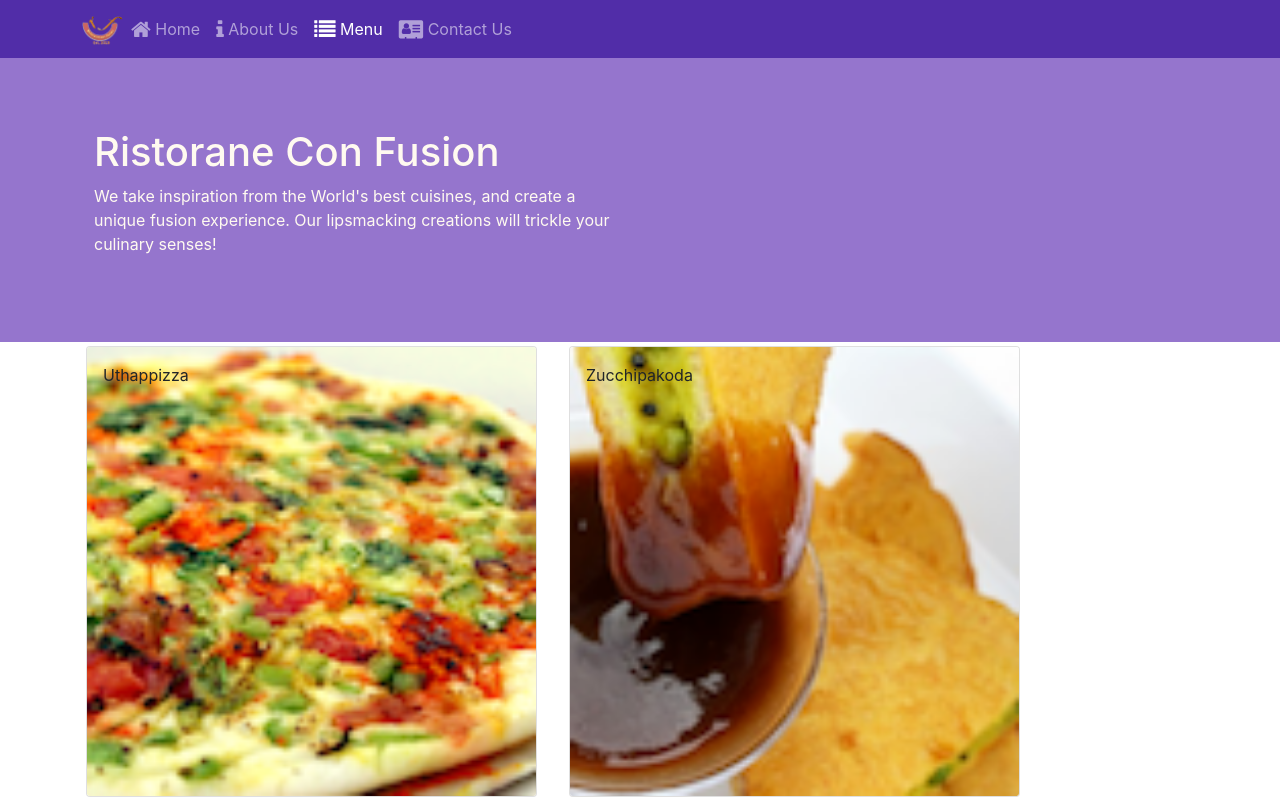
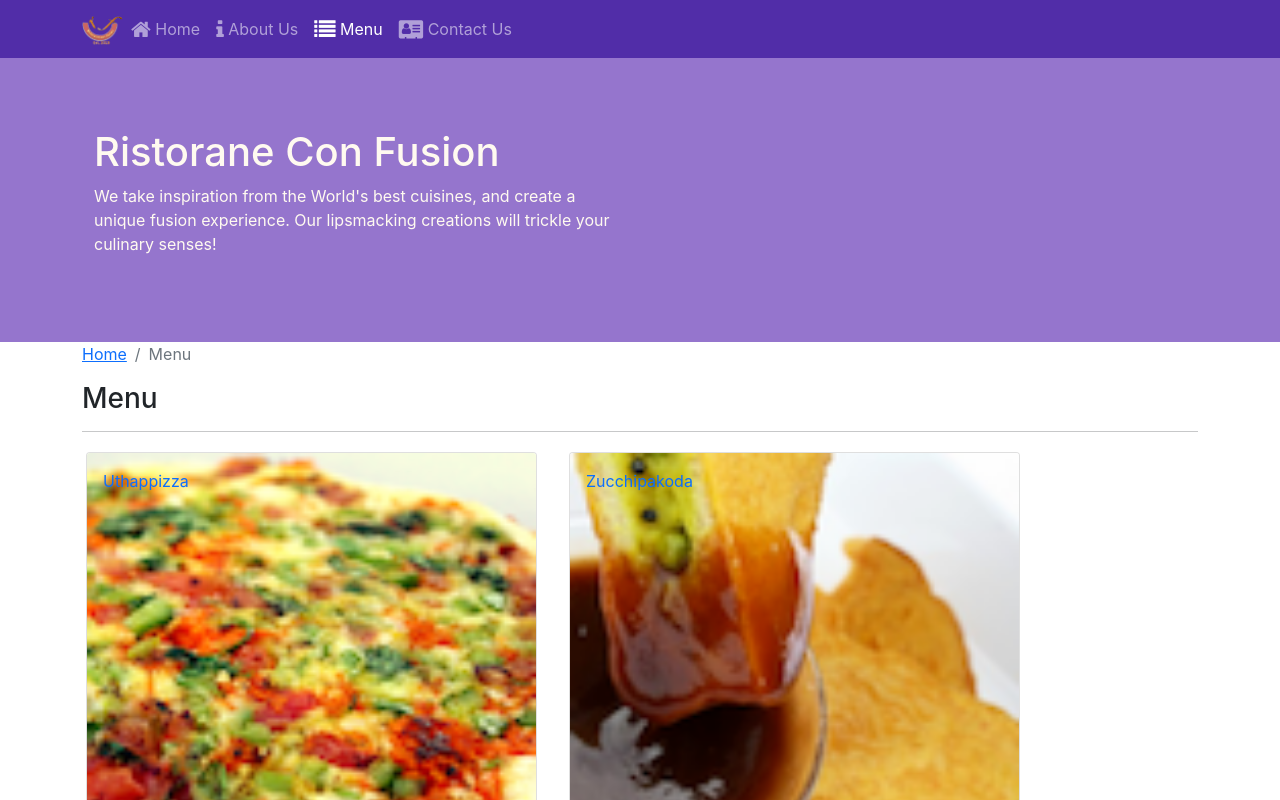
Before and after one commit to Santagar7/conFusion, a React (Create React App) app: page /menu in a window 1280 px wide. Shown: the top 800 px of the page. Built offline with nearby package versions, Linux system fonts and the light colour scheme.

Commit message:
Single Page Applications Part 2

```diff
--- a/src/components/ContactComponent.js
+++ b/src/components/ContactComponent.js
@@ -1,8 +1,20 @@
 import React from 'react';
+import {Breadcrumb, BreadcrumbItem} from "reactstrap";
+import {Link} from "react-router-dom";
 
 function Contact(props) {
     return(
         <div className="container">
+            <div className={"row"}>
+                <Breadcrumb>
+                    <BreadcrumbItem><Link to={"/home"}>Home</Link></BreadcrumbItem>
+                    <BreadcrumbItem active>Contact Us</BreadcrumbItem>
+                </Breadcrumb>
+                <div className={"col-12"}>
+                    <h3>Contact Us</h3>
+                    <hr/>
+                </div>
+            </div>
             <div className="row row-content">
                 <div className="col-12">
                     <h3>Location Information</h3>
--- a/src/components/DishDetailComponent.js
+++ b/src/components/DishDetailComponent.js
@@ -1,5 +1,6 @@
 import React from "react";
-import {Card, CardBody, CardImg, CardText, CardTitle} from "reactstrap";
+import {Card, CardBody, CardImg, CardText, CardTitle, Breadcrumb, BreadcrumbItem} from "reactstrap";
+import {Link} from "react-router-dom";
 import Moment from "moment";
 
 
@@ -43,9 +44,17 @@
     if (props.dish != null) {
         return (
             <div className={"container"}>
+                <Breadcrumb>
+                    <BreadcrumbItem><Link to={"/menu"}>Menu</Link></BreadcrumbItem>
+                    <BreadcrumbItem active>{props.dish.name}</BreadcrumbItem>
+                </Breadcrumb>
+                <div className={"col-12"}>
+                    <h3>{props.dish.name}</h3>
+                    <hr/>
+                </div>
                 <div className={"row"}>
                     <RenderDish dish={props.dish}/>
-                    <RenderComments comments={props.dish.comments}/>
+                    <RenderComments comments={props.comments}/>
                 </div>
             </div>
         );
--- a/src/components/MainComponent.js
+++ b/src/components/MainComponent.js
@@ -10,7 +10,7 @@
 import {COMMENTS} from "../shared/comments";
 import {LEADERS} from "../shared/leaders";
 import {PROMOTIONS} from "../shared/promotions";
-import {Route, Routes, Navigate} from "react-router-dom";
+import {Route, Routes, Navigate, useParams} from "react-router-dom";
 
 class Main extends Component {
 
@@ -35,11 +35,21 @@
                 />
             )
         }
+
+        const DishWithId = () => {
+            let params = useParams();
+            return(
+                <DishDetail dish={this.state.dishes.filter((dish) => dish.id === parseInt(params.dishId,10))[0]}
+                            comments={this.state.comments.filter((comment) => comment.dishId === parseInt(params.dishId,10))} />
+            );
+        };
+
         return (<div>
             <Header/>
             <Routes>
                 <Route path={"/home"} element={<HomePage/>}/>
                 <Route exact path={"/menu"} element={<Menu dishes={this.state.dishes}/>}/>
+                <Route path={"/menu/:dishId"} element={<DishWithId/>}/>
                 <Route exact path={"/contactus"} element={<Contact/>}/>
                 <Route path={"*"} element={<Navigate replace to={"/home"}/>}/>
             </Routes>
--- a/src/components/MenuComponent.js
+++ b/src/components/MenuComponent.js
@@ -1,13 +1,16 @@
 import React from "react";
-import {Card, CardImg, CardImgOverlay, CardText, CardBody, CardTitle} from "reactstrap";
+import {Card, CardImg, CardImgOverlay, CardTitle, Breadcrumb, BreadcrumbItem} from "reactstrap";
+import {Link} from "react-router-dom";
 
 function RenderMenuItem({dish, onClick}) {
     return (
-        <Card onClick={() => onClick(dish.id)}>
-            <CardImg width={"100%"} src={dish.image} alt={dish.name}/>
-            <CardImgOverlay>
-                <CardTitle>{dish.name}</CardTitle>
-            </CardImgOverlay>
+        <Card>
+            <Link to={`/menu/${dish.id}`}>
+                <CardImg width={"100%"} src={dish.image} alt={dish.name}/>
+                <CardImgOverlay>
+                    <CardTitle>{dish.name}</CardTitle>
+                </CardImgOverlay>
+            </Link>
         </Card>
     );
 }
@@ -16,16 +19,24 @@
     const menu = props.dishes.map((dish) => {
         return (
             <div key={dish.id} className={"col-12 col-md-5 m-1"}>
-                <RenderMenuItem dish={dish} onClick={props.onClick} />
+                <RenderMenuItem dish={dish}/>
             </div>
         );
     });
     return (
         <div className={"container"}>
             <div className={"row"}>
-                {menu}
+                <Breadcrumb>
+                    <BreadcrumbItem><Link to={"/home"}>Home</Link></BreadcrumbItem>
+                    <BreadcrumbItem active>Menu</BreadcrumbItem>
+                </Breadcrumb>
+                <div className={"col-12"}>
+                    <h3>Menu</h3>
+                    <hr/>
+                </div>
             </div>
             <div className={"row"}>
+                {menu}
             </div>
         </div>
     );
@@ -33,5 +44,4 @@
 }
 
 
-
 export default Menu;
```
